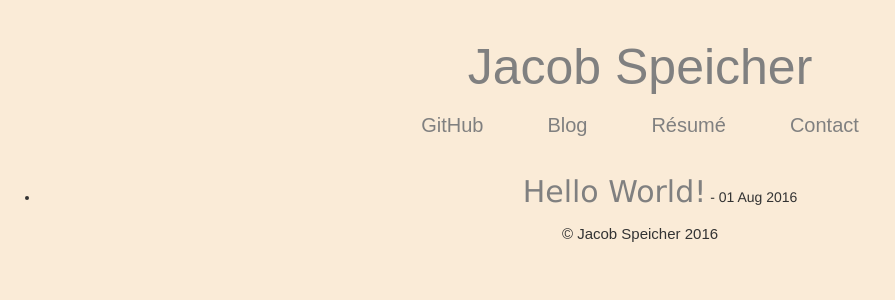
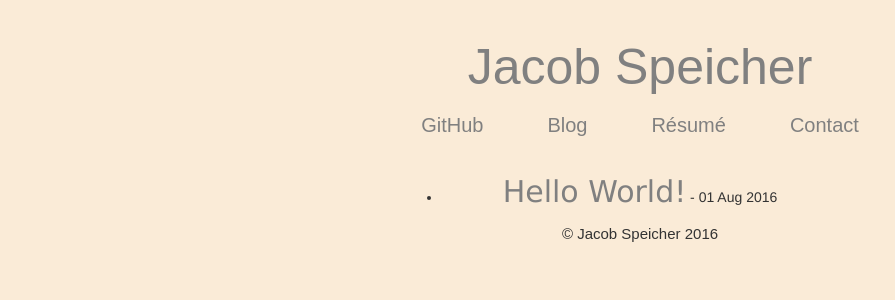
Before and after one commit to jacobspeicher/jacobspeicher.github.io, a Jekyll site: the page built from blog/index.html, in a window 1280 px wide. Shown: the top 300 px of the page, without its empty margins (0-895 px from the left). Built offline with Jekyll 4.4.1, drawn with Linux system fonts in a browser that asks for light colours.

Commit message:
trying to center things

```diff
--- a/blog/index.html
+++ b/blog/index.html
@@ -3,7 +3,9 @@ layout: default
 title: Jacob Speicher - Blog
 ---
 
-<ul class="posts">
+<div class="col-sm-4"></div>
+
+<ul class="posts col-sm-4">
 	{% for post in site.posts %}
 	<li><span> <a class="blog-link" href="{{ post.url }}" title="{{ post.title }}">{{ post.title }}</a> - {{ post.date | date_to_string }} </span></li>
 	{% endfor %}
```
